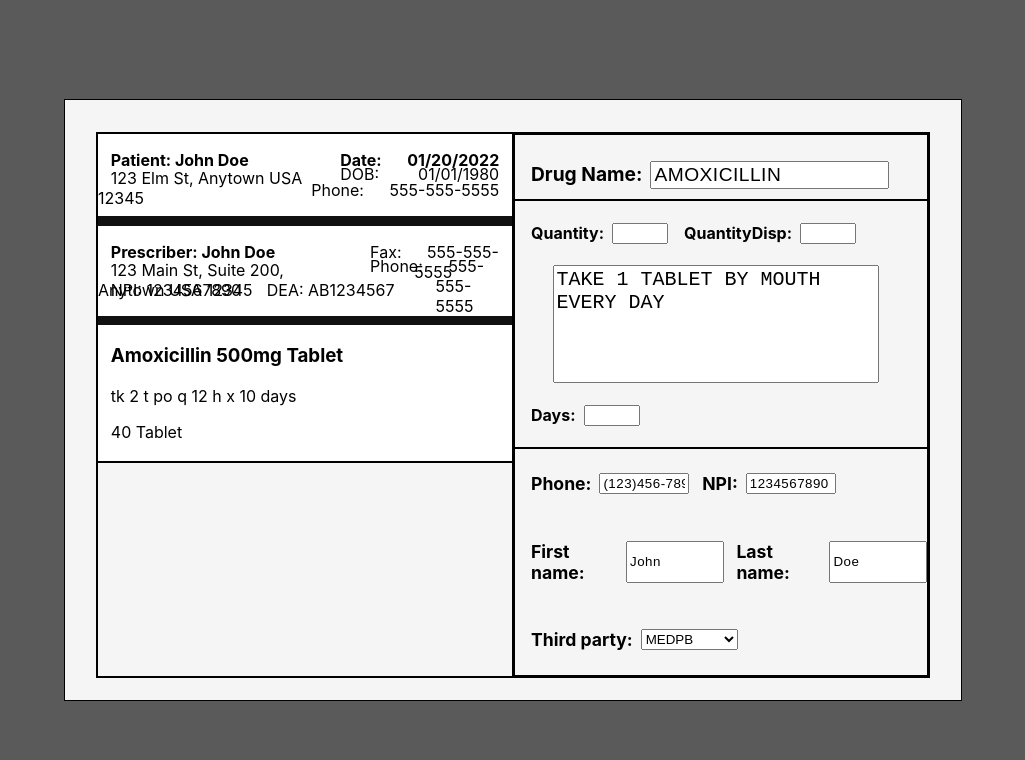
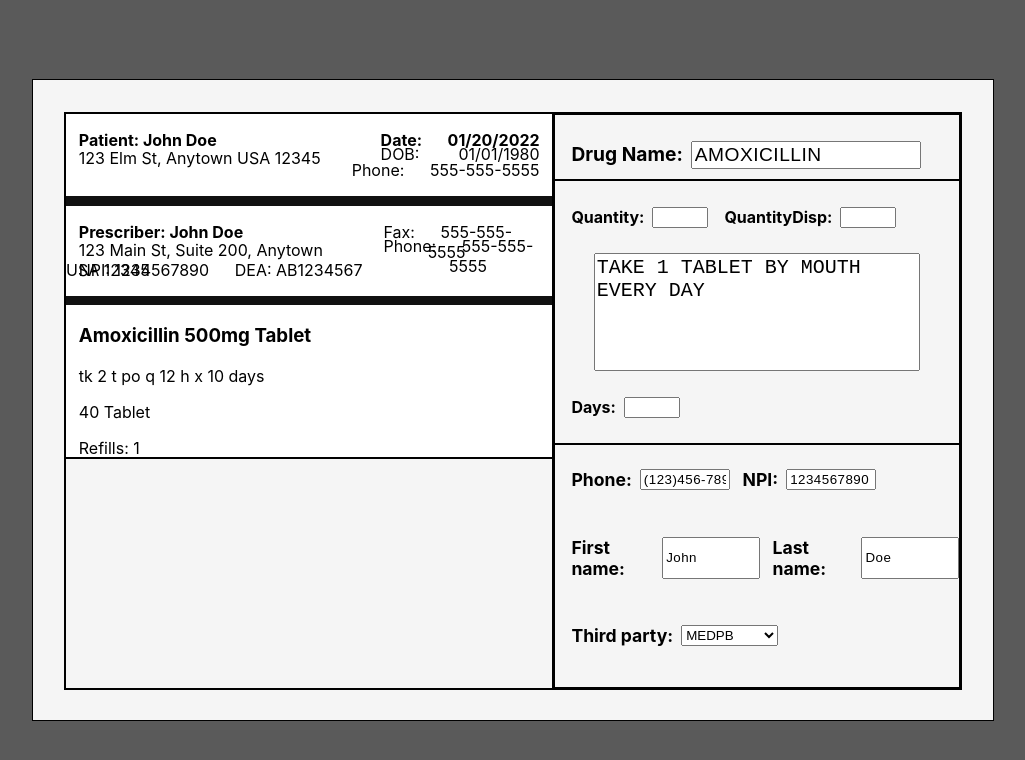
Before and after one commit to Asurakun1/prescription-simulator, a React (Create React App) app: page / in a window 1280 px wide. Shown: the top 760 px of the page, without its empty margins (127-1152 px from the left). Built offline with nearby package versions, Linux system fonts and the light colour scheme.

Commit message:
proper scaling and adjustments

```diff
--- a/public/Data/Erx.JSON
+++ b/public/Data/Erx.JSON
@@ -23,7 +23,7 @@
             "Drug_Name": "Amoxicillin 500mg",
             "Drug_Form": "Tablet",
             "Quantity": 40,
-            "Sig": "tk 2 t po q 12 h x 10 days",
+            "Sig": "tk 2 t po q 12 h x 10 days ",
             "Refills": 1,
             "Substitution": "Substitution Allowed"
         }
@@ -57,5 +57,66 @@
             "Refills": 3,
             "Substitution": "Substitution Allowed"
         }
+    },
+
+    {
+        "id": 3,
+        "Date": "03/15/2022",
+        "Patient_info": {
+            "Patient": "Jane Smith",
+            "DOB": "07/25/1970",
+            "Patient_Address": "456 Oak St, Anytown USA 54321",
+            "Patient_Phone": "421-563-1245",
+            "insurance": [
+                "MEDICARE", "BLUE CROSS", "C19IMUNI", "MEDICARE", "CASH"
+            ]
+        },
+        "Prescriber_info": {
+            "Prescriber": "Robert Smith",
+            "Prescriber_Address": "789 Elm St, Suite 100, Anytown USA 54321",
+            "Fax": "451-784-8854",
+            "Phone": "451-784-8853",
+            "NPI": "0987654321",
+            "DEA": "XY1234567"
+        },
+        "Drug_info": {
+            "Drug_Name": "olmesartan medoxomil/hydrochlorothiazide 20mg/12.5mg",
+            "Drug_Form": "Tablet",
+            "Quantity": 30,
+            "Sig": "Tk 1 tab po qd x 2 wks, then increase to 2 tab po qd if tolerated",
+            "Refills": 3,
+            "Substitution": "Substitution Allowed"
+        }
+    },
+    {
+        "id": 4,
+        "Date": "05/15/2022",
+        "Patient_info": {
+            "Patient": "Emily Thompson",
+            "DOB": "05/01/1990",
+            "Patient_Address": "456 Elm St, Anytown USA 67890",
+            "Patient_Phone": "555-555-5555",
+            "insurance": [
+                "BLUE CROSS BLUE SHIELD", "CIGNA", "MEDICARE", "CASH"
+            ]
+        },
+        "Prescriber_info": {
+            "Prescriber": "Dr. John Thompson",
+            "Prescriber_Address": "111 Main St, Suite 400, Anytown USA 67890",
+            "Fax": "555-555-5555",
+            "Phone": "555-555-5555",
+            "NPI": "0987654321",
+            "DEA": "DE1234567"
+        },
+        "Drug_info": {
+            "Drug_Name": "Escitalopram 10mg",
+            "Drug_Form": "Tablet",
+            "Quantity": 30,
+            "Sig": "Tk 1 tab po qd x 4 wks, then taper to 1 tab po qod x 2 wks",
+            "Refills": 2,
+            "Substitution": "Substitution Allowed"
+        }
     }
+
+
 ]
--- a/src/Components/LeftHandWindow/Rx/DrugAndSig/DrugAndSig.css
+++ b/src/Components/LeftHandWindow/Rx/DrugAndSig/DrugAndSig.css
@@ -0,0 +1,6 @@
+.sect3{
+    word-wrap: break-word;
+    max-width: 30vw;
+    text-indent: 0;
+    margin-left: 1vw;
+}
--- a/src/Components/LeftHandWindow/Rx/Rx.css
+++ b/src/Components/LeftHandWindow/Rx/Rx.css
@@ -1,11 +1,15 @@
 .left .mock-rx {
-    min-height: 40.91vh;
-    max-height: 40.91vh;
+    min-height: 42.91vh;
+    max-height: 42.91vh;
     text-indent: 1vw;
     overflow: scroll;
 }
 
-.mock-rx{
+.left{
+    min-width: 38vw;
+}
+
+.mock-rx {
     background-color: white;
 }
 
@@ -39,17 +43,17 @@
     min-height: 0.6rem;
 }
 
-.mock-rx .sect2 .dea-npi{
+.mock-rx .sect2 .dea-npi {
     justify-content: space-between;
 }
 
-.mock-rx .sect2 .inner-sect2 .phone-fax div{
+.mock-rx .sect2 .inner-sect2 .phone-fax div {
     display: flex;
     justify-content: space-between;
     max-height: 1.7vh;
 }
 
-.mock-rx .sect2 .inner-sect2{
+.mock-rx .sect2 .inner-sect2 {
     display: flex;
     justify-content: space-between;
 }
--- a/src/Components/RightHandWindow/DrugInfo/DrugInfo.js
+++ b/src/Components/RightHandWindow/DrugInfo/DrugInfo.js
@@ -12,7 +12,7 @@ const DrugInfo = () => {
     return (
         <div className='info drug-info'>
             <h4 className='drug-name'>Drug Name:
-                <input onChange={handleChange} value={drugName}></input>
+                {<input type="search" onChange={handleChange} value={drugName} list="drug-name"></input>}
             </h4>
         </div>
     );
--- a/src/Components/window/Window.css
+++ b/src/Components/window/Window.css
@@ -1,6 +1,6 @@
 .window{
-    height: 75vh;
-    width: 70vw;
+    height: 80vh;
+    width: 75vw;
     border: 1px solid black;
     background-color: whitesmoke;
 }
@@ -8,8 +8,8 @@
 .window .inner-window{
     border: 1px solid black;
     margin: 2rem auto;
-    min-height: 68vh;
-    max-width: 65vw;
+    min-height: 72vh;
+    max-width: 70vw;
     display: flex;
     justify-content: center;
 }
--- a/src/Components/window/Window.js
+++ b/src/Components/window/Window.js
@@ -4,7 +4,7 @@ import LeftHandWindow from '../LeftHandWindow/LeftHandWindow';
 import { useState, useEffect } from 'react';
 const Window = () => {
     const [patients, setPatients] = useState();
-    const patientId = 0;
+    const [patientId, setPatientId] = useState(0);
     useEffect(() => {
         const fetchData = async () => {
             try {
@@ -39,7 +39,7 @@ const Window = () => {
                          */
                     }
 
-                    <LeftHandWindow patient={patients[patientId]}/>
+                    <LeftHandWindow patient={patients[patientId]} setID={setPatientId}/>
                     <RightHandWindow />
                 </div>
                 :
```
